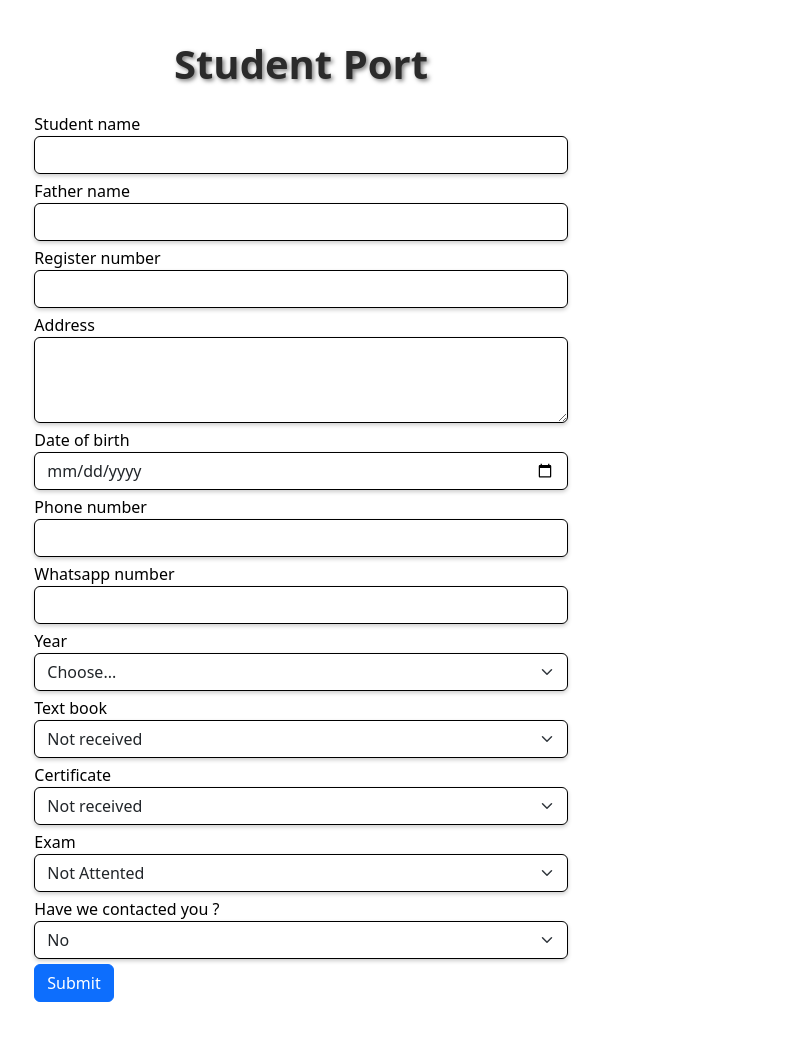
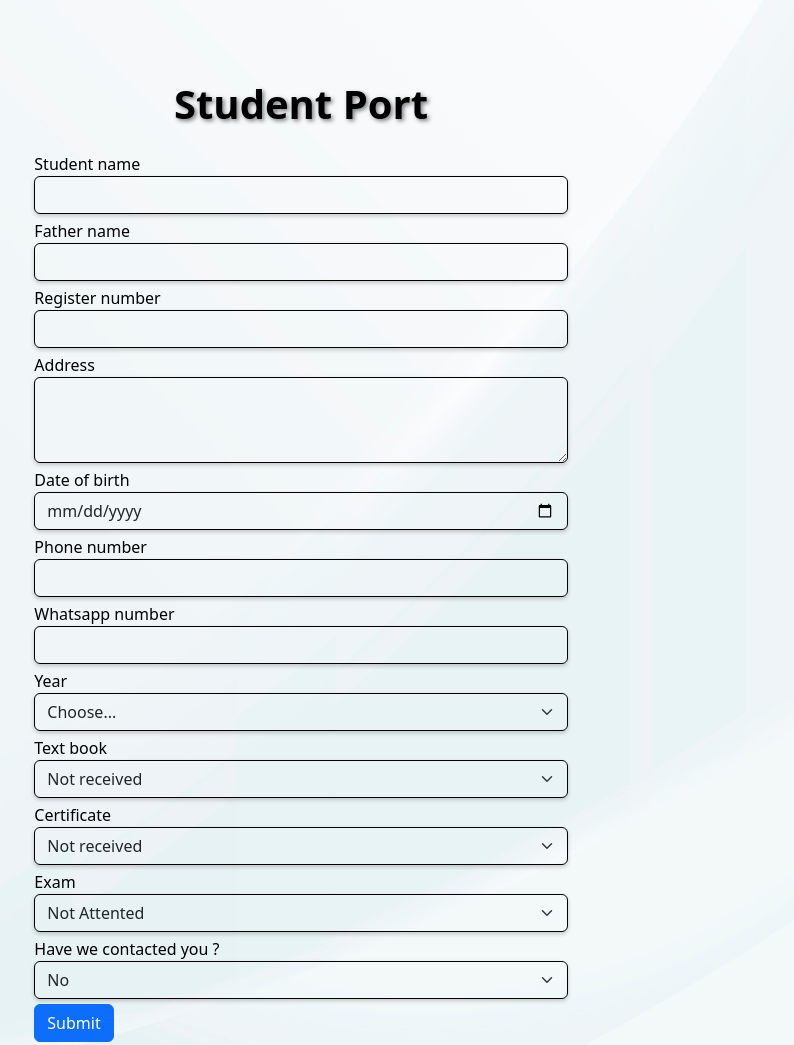
Before and after one commit to jaseel21/Diploma, a plain HTML site: page form page/index.html in a window 1280 px wide. Shown: the top 1045 px of the page, without its empty margins (339-1133 px from the left). Before the commit the page ends 1002 px from the top, so only its background shows below. Drawn offline with nearby package versions, Linux system fonts and the light colour scheme.

Commit message:
student port update 1

```diff
--- a/form page/index.html
+++ b/form page/index.html
@@ -14,7 +14,7 @@
     <div class="row">
         <div class="headLine">
             <div class="title">
-                <h1 style="font-weight: bold; color: rgb(43, 43, 43); text-shadow: 2px 2px 4px rgba(0, 0, 0, 0.5);">Student Port</h1>
+                <h1 style="font-weight: bold; color: rgb(0, 0, 0); text-shadow: 2px 2px 4px rgba(0, 0, 0, 0.5);">Student Port</h1>
             </div>
             <!-- <div class="img-container ">
                 <img class="img" src="https://th.bing.com/th/id/OIP.0Rz6oxwLlnG1jrBs-2TkQwHaHa?pid=ImgDet&rs=1">
--- a/form page/style.css
+++ b/form page/style.css
@@ -9,11 +9,12 @@
 }
 body{
     color: black;
-    background-image: url();
+    background-image: url(./img/img1.jpg);
     background-repeat: no-repeat;
     background-size:cover;
 }
 .headLine{
+    padding-top: 5vh;
     color: rgb(0, 0, 0);
     display: flex;
     justify-content: center;
@@ -30,6 +31,7 @@ body{
     background-color:transparent;
 }
 .form{
+    padding-bottom: 10vh;
 
 }
 .form-group label{
```
Also changed, not shown: form page/img/img1.jpg (added).
